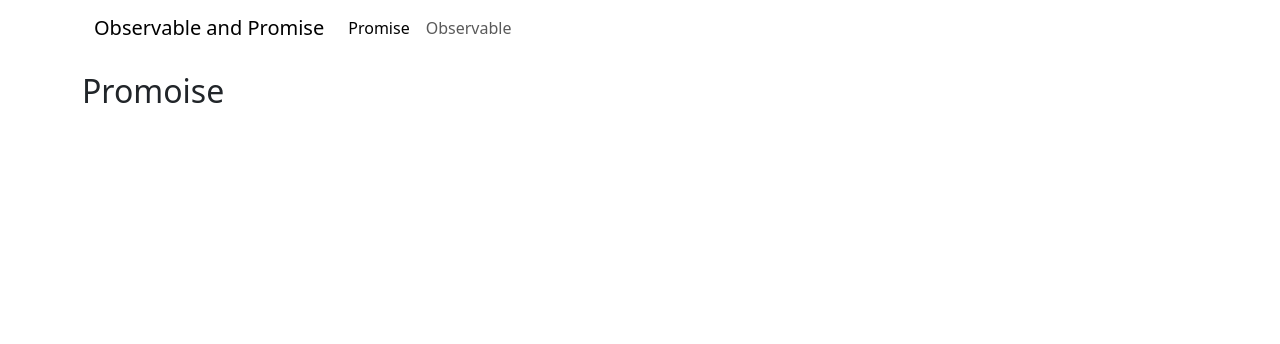
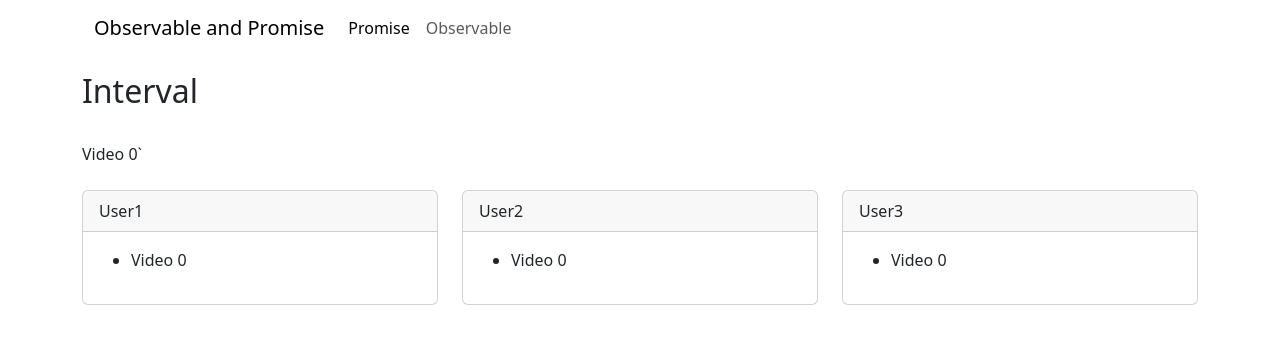
Before and after one commit to MuhammadZamin132611/RxjsInAngular, an Angular app: page /observable/interval in a window 1280 px wide. Before the commit this address led to /promise. Shown: the top 344 px of the page. Built offline with nearby package versions, Linux system fonts and the light colour scheme.

Commit message:
Add Interval

```diff
--- a/src/app/app-routing.module.ts
+++ b/src/app/app-routing.module.ts
@@ -4,6 +4,7 @@
 import { ObservableComponent } from './observable/observable.component';
 import { ListComponent } from './observable/list/list.component';
 import { FromEventComponent } from './observable/from-event/from-event.component';
+import { IntervalComponent } from './observable/interval/interval.component';
 
 
 const routes: Routes = [
@@ -11,6 +12,7 @@
   {path: 'observable', component: ObservableComponent, children:[
     {path: '', component:ListComponent},
     {path: 'from-event', component:FromEventComponent},
+    {path: 'interval', component:IntervalComponent},
   ]},
   {path: '**', redirectTo:'promise'}
 ];
--- a/src/app/app.module.ts
+++ b/src/app/app.module.ts
@@ -8,6 +8,7 @@
 import { ObservableComponent } from './observable/observable.component';
 import { FromEventComponent } from './observable/from-event/from-event.component';
 import { ListComponent } from './observable/list/list.component';
+import { IntervalComponent } from './observable/interval/interval.component';
 
 @NgModule({
   declarations: [
@@ -16,7 +17,8 @@
     PromoiseComponent,
     ObservableComponent,
     FromEventComponent,
-    ListComponent
+    ListComponent,
+    IntervalComponent
   ],
   imports: [
     BrowserModule,
--- /dev/null
+++ b/src/app/observable/interval/interval.component.html
@@ -0,0 +1,37 @@
+<div class="my-3">
+    <h2>Interval</h2>
+    <br>
+    {{obsMsg}}`
+    <br>
+    <br>
+
+    <div class="row">
+        <div class="col-md-4">
+            <div class="card">
+                <div class="card-header">User1</div>
+                <div class="card-body">
+                    <ul id="elContainer"></ul>
+                </div>
+            </div>
+        </div>
+        <div class="col-md-4">
+            <div class="card">
+                <div class="card-header">User2</div>
+                <div class="card-body">
+                    <ul id="elContainer2"></ul>
+                </div>
+            </div>
+        </div>
+        <div class="col-md-4">
+            <div class="card">
+                <div class="card-header">User3</div>
+                <div class="card-body">
+                    <ul id="elContainer3"></ul>
+                </div>
+            </div>
+        </div>
+    </div>
+
+
+
+</div>
--- /dev/null
+++ b/src/app/observable/interval/interval.component.ts
@@ -0,0 +1,31 @@
+import { Component, OnInit } from '@angular/core';
+import { Subscription, interval, timer } from 'rxjs';
+import { DesignUtilityService } from 'src/app/appServices/design-utility.service';
+
+@Component({
+  selector: 'app-interval',
+  templateUrl: './interval.component.html',
+  styleUrls: ['./interval.component.scss']
+})
+export class IntervalComponent implements OnInit {
+
+  constructor(private designService: DesignUtilityService){}
+
+
+  obsMsg:string="";
+  videoSubscription!: Subscription
+  ngOnInit():void{
+    // const bradCastVideo = interval(1000)
+    const bradCastVideo = timer(5000, 1000)
+    this.videoSubscription = bradCastVideo.subscribe(res=>{
+      console.log(res)
+      this.obsMsg = 'Video '+ res
+      this.designService.print(this.obsMsg, 'elContainer');
+      this.designService.print(this.obsMsg, 'elContainer2');
+      this.designService.print(this.obsMsg, 'elContainer3');
+      if(res >= 5){
+        this.videoSubscription.unsubscribe()
+      }
+    })
+  }
+}
--- a/src/app/observable/list/list.component.html
+++ b/src/app/observable/list/list.component.html
@@ -5,7 +5,7 @@
                 <a routerLink="from-event">fromEvent</a>
             </li>
             <li>
-                <a routerLink="from-event">fromEvent</a>
+                <a routerLink="interval">Interval</a>
             </li>
             <li>
                 <a routerLink="from-event">fromEvent</a>
```
Also changed, not shown: src/app/observable/interval/interval.component.scss (added), 1 other file (tests, documents, lock files or other folders).
